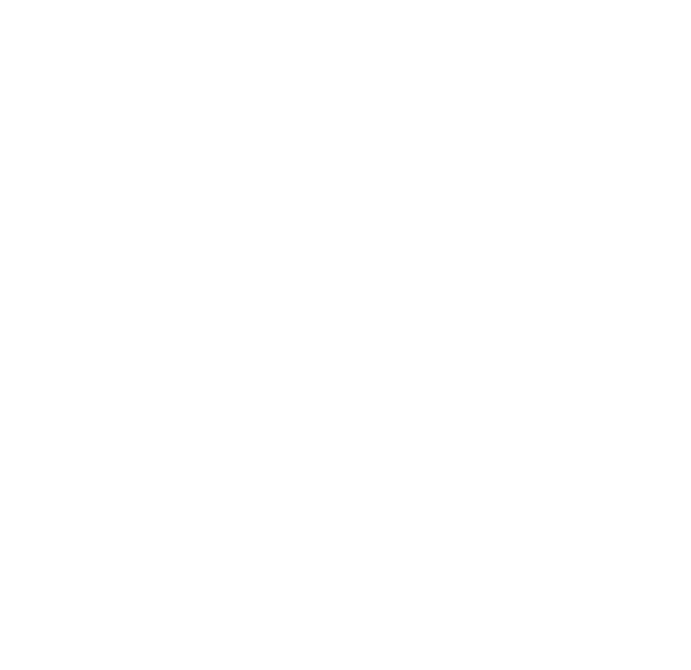
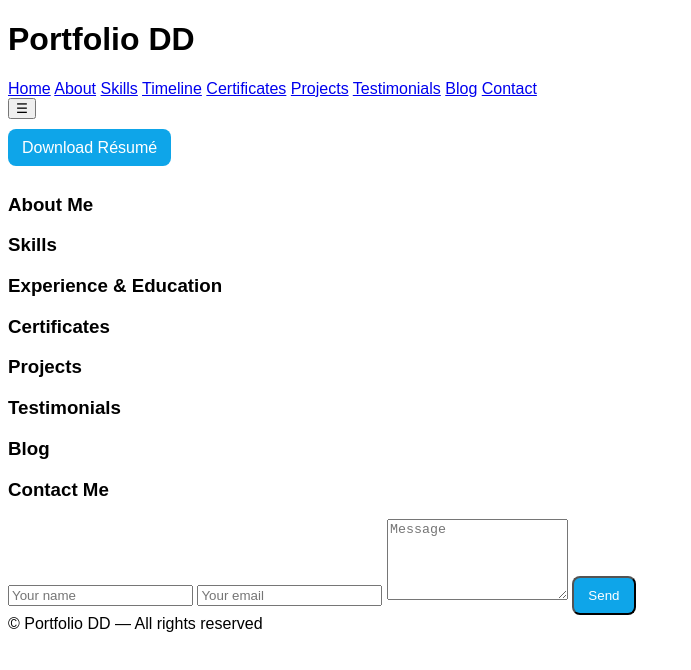
Before and after one commit to Devvratdanu/devvratdanu-portfolio, a plain HTML site: page admin/index.html in a window 1280 px wide. Shown: the whole page, without its empty margins (0-691 px from the left). Drawn offline with Linux system fonts and the light colour scheme; files that its build step writes are made by us from their sources.

Commit message:
Add initial HTML structure for Portfolio DD

```diff
--- a/admin/index.html
+++ b/admin/index.html
@@ -1 +1,108 @@
-<script src="https://unpkg.com/netlify-cms@2.10.192/dist/netlify-cms.js"></script>
+<!doctype html>
+<html lang="en">
+<head>
+  <meta charset="utf-8">
+  <meta name="viewport" content="width=device-width, initial-scale=1">
+  <title>Portfolio DD</title>
+  <link rel="stylesheet" href="styles.css">
+</head>
+<body>
+
+<header class="nav-wrap">
+  <div class="container nav-inner">
+    <h1 class="logo">Portfolio DD</h1>
+    <nav id="nav">
+      <a href="#home">Home</a>
+      <a href="#about">About</a>
+      <a href="#skills">Skills</a>
+      <a href="#timeline">Timeline</a>
+      <a href="#certs">Certificates</a>
+      <a href="#projects">Projects</a>
+      <a href="#testimonials">Testimonials</a>
+      <a href="#blog">Blog</a>
+      <a href="#contact">Contact</a>
+    </nav>
+    <button id="menuBtn" class="menu-btn">☰</button>
+  </div>
+</header>
+
+<section id="home" class="hero">
+  <div class="container hero-inner">
+    <div>
+      <h2 id="hero_title"></h2>
+      <p id="hero_tagline"></p>
+      <a class="btn" id="resume_link" download>Download Résumé</a>
+    </div>
+    <img id="profile_photo" class="profile-photo" />
+  </div>
+</section>
+
+<section id="about" class="section">
+  <div class="container">
+    <h3>About Me</h3>
+    <div id="about_content"></div>
+  </div>
+</section>
+
+<section id="skills" class="section alt">
+  <div class="container">
+    <h3>Skills</h3>
+    <div id="skills_list"></div>
+  </div>
+</section>
+
+<section id="timeline" class="section">
+  <div class="container">
+    <h3>Experience & Education</h3>
+    <div id="timeline_list"></div>
+  </div>
+</section>
+
+<section id="certs" class="section alt">
+  <div class="container">
+    <h3>Certificates</h3>
+    <div id="cert_list"></div>
+  </div>
+</section>
+
+<section id="projects" class="section">
+  <div class="container">
+    <h3>Projects</h3>
+    <div id="proj_list"></div>
+  </div>
+</section>
+
+<section id="testimonials" class="section alt">
+  <div class="container">
+    <h3>Testimonials</h3>
+    <div id="test_list"></div>
+  </div>
+</section>
+
+<section id="blog" class="section">
+  <div class="container">
+    <h3>Blog</h3>
+    <div id="blog_list"></div>
+  </div>
+</section>
+
+<section id="contact" class="section alt">
+  <div class="container">
+    <h3>Contact Me</h3>
+    <form action="https://formspree.io/f/mldrrvkv" method="POST" class="contact-form">
+      <input name="name" placeholder="Your name" required>
+      <input name="_replyto" type="email" placeholder="Your email" required>
+      <textarea name="message" rows="5" placeholder="Message" required></textarea>
+      <button class="btn" type="submit">Send</button>
+    </form>
+  </div>
+</section>
+
+<footer class="footer">
+  <div class="container">© <span id="year"></span> Portfolio DD — All rights reserved</div>
+</footer>
+
+<script src="loader.js"></script>
+<script src="script.js"></script>
+</body>
+</html>
```
